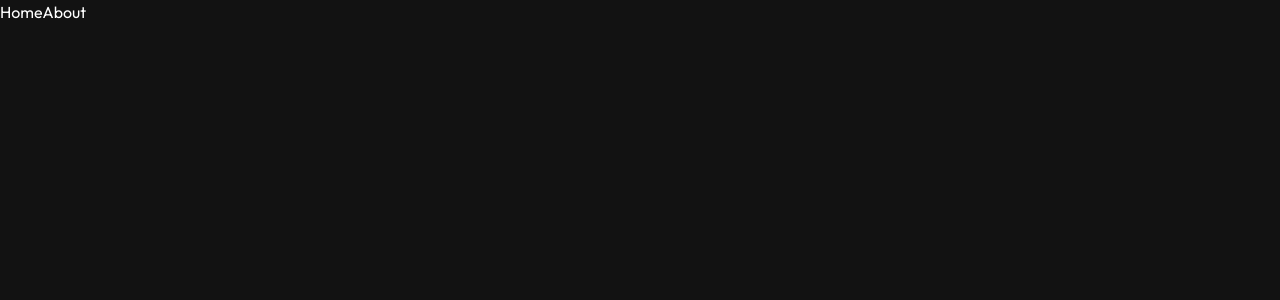
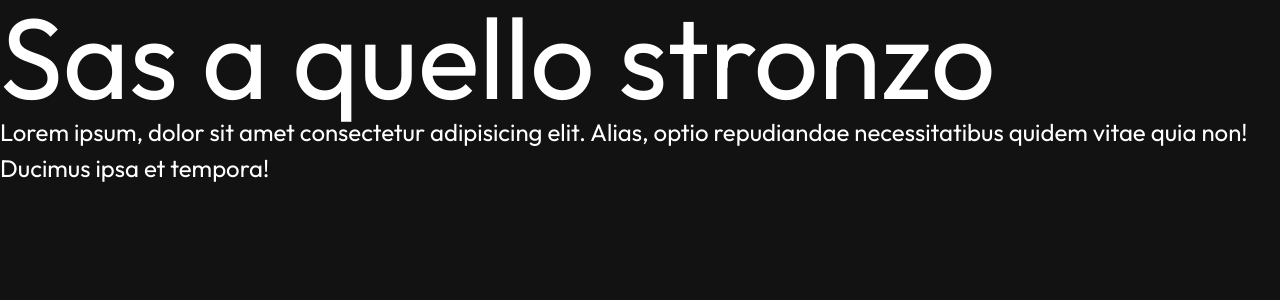
Before and after one commit to PadronToni/landing-page-parallax, a Vue app: page / in a window 1280 px wide. Before the commit this address had no page. Shown: the top 300 px of the page. Built offline with nearby package versions, Linux system fonts and the light colour scheme.

Commit message:
navbar component initialization

```diff
--- a/src/App.vue
+++ b/src/App.vue
@@ -1,15 +1,11 @@
 <script setup lang="ts">
-import { RouterLink, RouterView } from 'vue-router'
+import {  RouterView } from 'vue-router'
+import Navbar from './components/Navbar.vue';
 </script>
 
 <template>
   <header>
-    <div>
-      <nav>
-        <RouterLink to="/">Home</RouterLink>
-        <RouterLink to="/about">About</RouterLink>
-      </nav>
-    </div>
+    <Navbar></Navbar>
   </header>
 
   <RouterView />
--- a/src/assets/styles/base.css
+++ b/src/assets/styles/base.css
@@ -50,9 +50,16 @@
   }
 }
 
+::selection {
+  @apply bg-primary-400 text-gray-900;
+}
+
 body {
+  overflow: hidden;
   min-height: 100vh;
   transition: color 0.5s, background-color 0.5s;
+
+  /* font */
   text-rendering: optimizeLegibility;
   -webkit-font-smoothing: antialiased;
   -moz-osx-font-smoothing: grayscale;
--- a/src/assets/styles/main.css
+++ b/src/assets/styles/main.css
@@ -1,5 +1,8 @@
 /* Fonts */
 @import url('https://fonts.googleapis.com/css2?family=Outfit:wght@100;300;400;500;700;900&display=swap');
+
+/* Project imports */
+@import './base.css';
 
 /* Tailwind imports */
 @tailwind base;
--- /dev/null
+++ b/src/components/Navbar.vue
@@ -0,0 +1,13 @@
+<script setup lang="ts">
+import { RouterLink } from 'vue-router'
+</script>
+
+<template>
+	<nav class="flex items-center justify-center gap-4 absolute w-full top-0 z-50"
+		aria-label="Primary Navigation">
+		<RouterLink to="/" aria-label="Go home">
+			<!-- qui va il logo -->
+			<img src="" alt="">
+		</RouterLink>
+	</nav>
+</template>
--- a/src/views/Home.vue
+++ b/src/views/Home.vue
@@ -3,6 +3,10 @@
 
 <template>
   <main>
+    <h1 class="text-6xl"> Sas a quello stronzo </h1>
+    <p class="text-base"> Lorem ipsum, dolor sit amet consectetur adipisicing elit. Alias, optio
+      repudiandae necessitatibus quidem vitae quia non! Ducimus ipsa et tempora!
+    </p>
   </main>
 </template>
 
```
